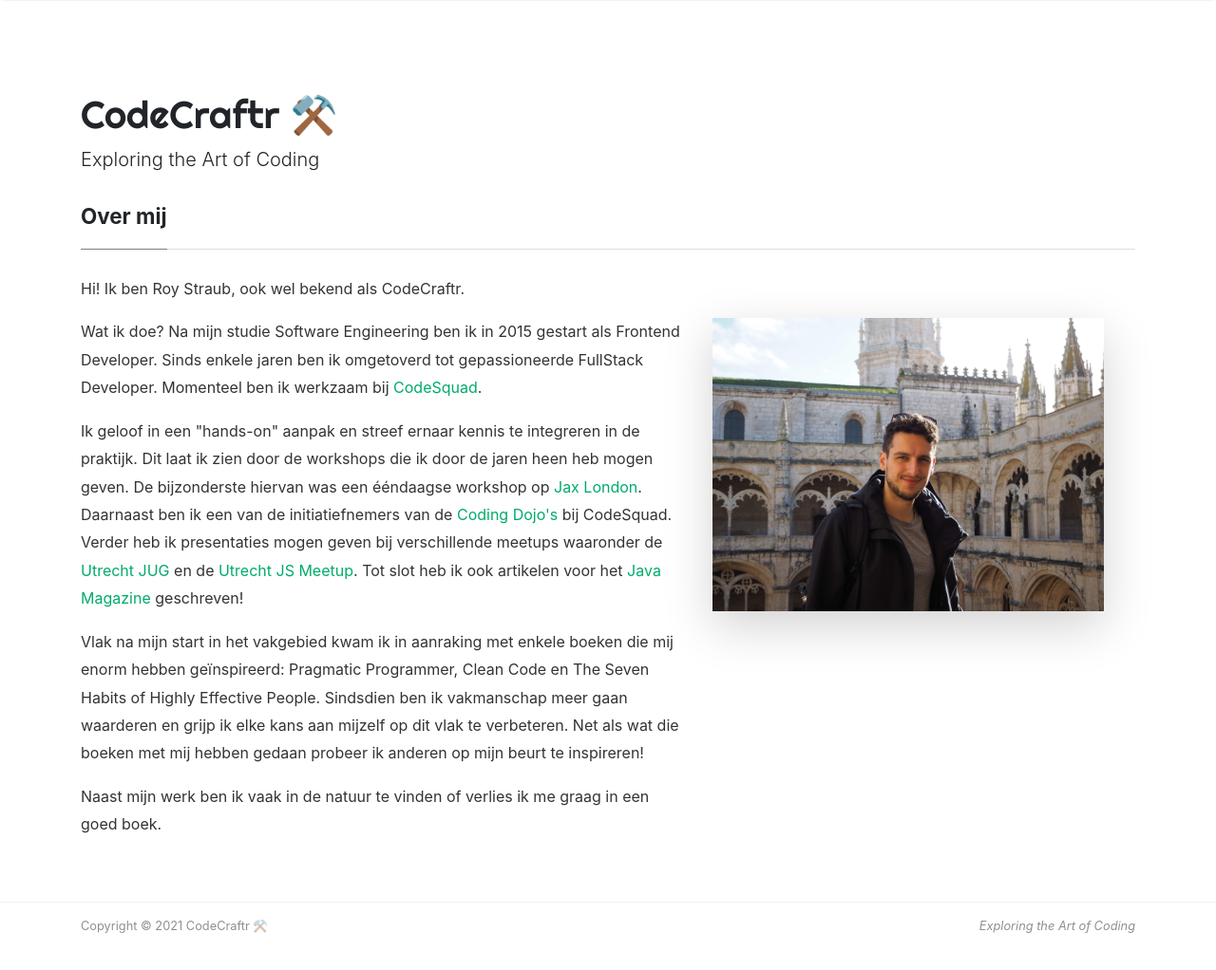
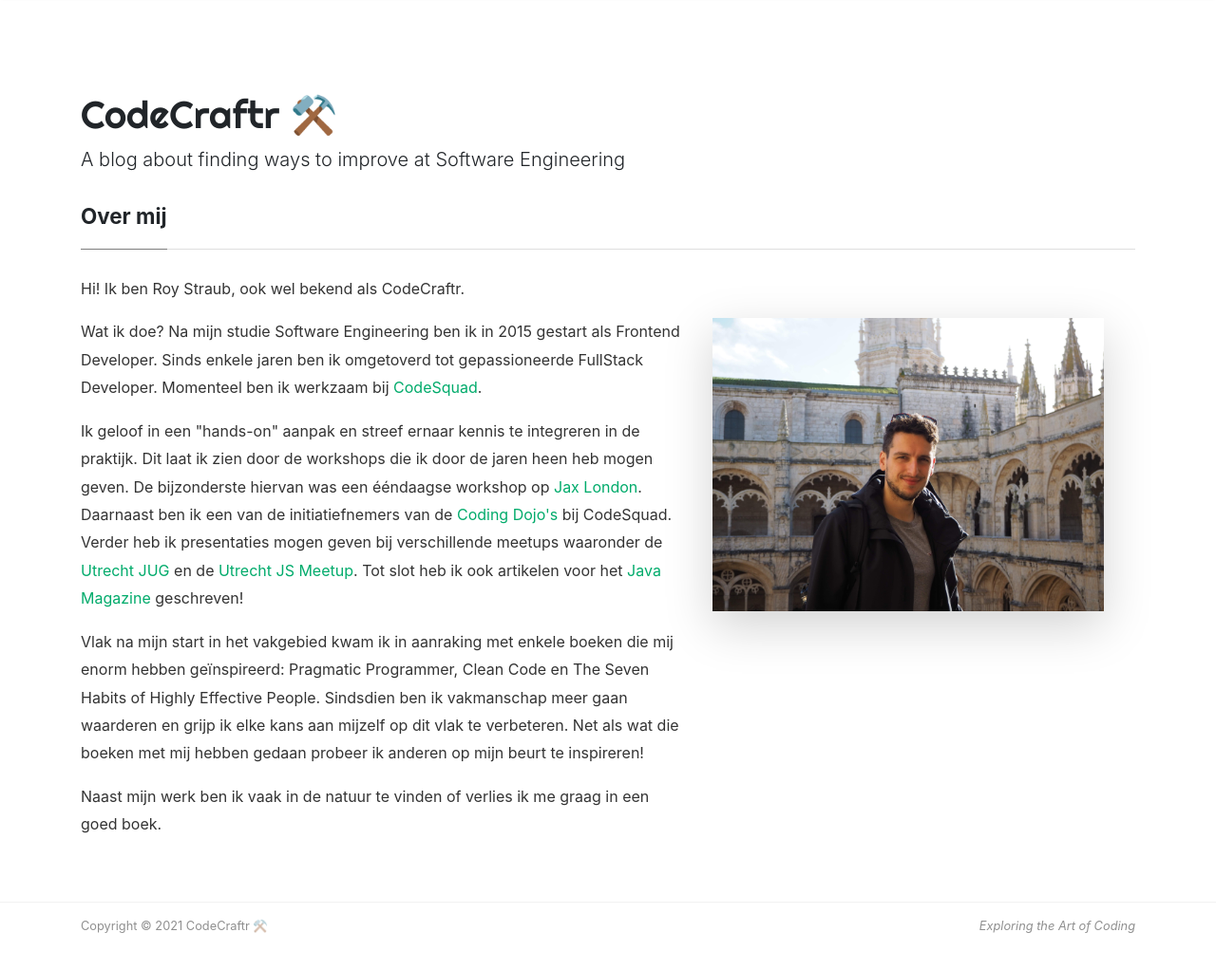
Before and after one commit to rstraub/rstraub.github.io, a Jekyll site: the page built from _pages/about.md, in a window 1280 px wide and 1059 px high. Shown: the top 1022 px of the window at 95% size. Built offline with Jekyll 4.4.1, drawn with Linux system fonts in a browser that asks for light colours; nearby versions of some CDN libraries.

Commit message:
description and tagline

```diff
--- a/_config.yml
+++ b/_config.yml
@@ -1,7 +1,8 @@
 # Site
 name: "CodeCraftr ⚒️"
 title: "CodeCraftr ⚒️"
-description: "Exploring the Art of Coding"
+tagline: "A blog dedicated to exploring the Art of Coding"
+description: "A blog about finding ways to improve at Software Engineering"
 logo: "assets/images/terminal-icon.png"
 favicon: "assets/images/terminal-icon.png"
 baseurl: ""
```
